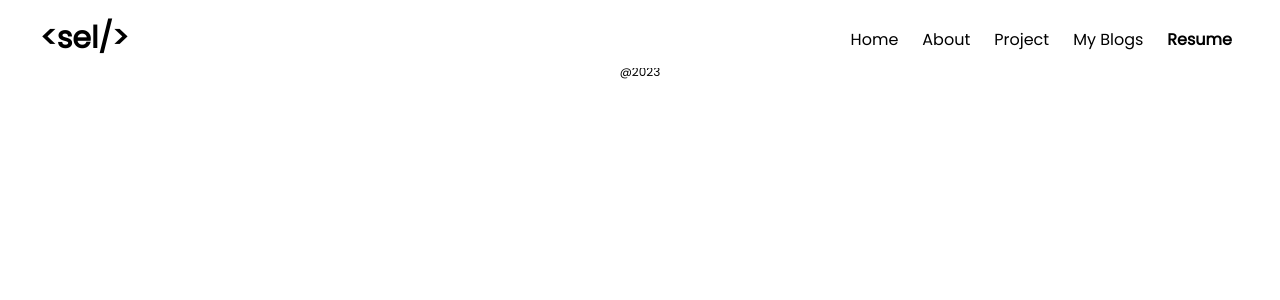
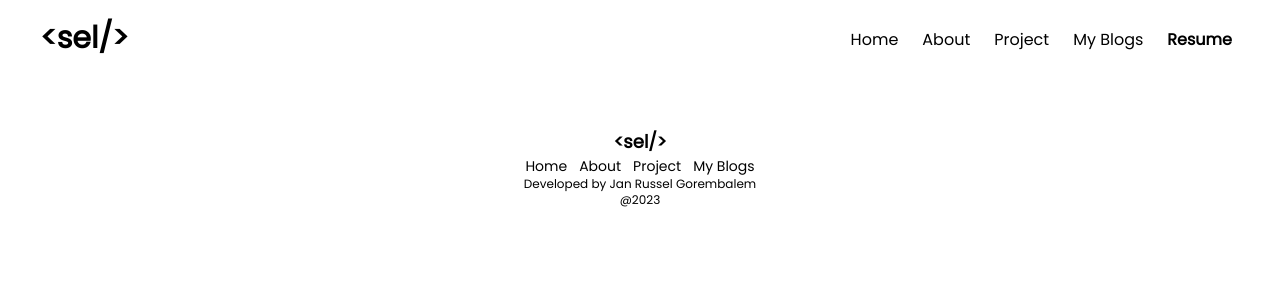
Before and after one commit to selelel/Portfolio, a React (Create React App) app: page / in a window 1280 px wide. Shown: the top 300 px of the page. Built offline with nearby package versions, Linux system fonts and the light colour scheme.

Commit message:
Fixing footer and humburger menu bug

```diff
--- a/src/Components/Main/Footer.tsx
+++ b/src/Components/Main/Footer.tsx
@@ -1,6 +1,8 @@
+import { Link } from "react-router-dom";
+
 function Footer() {
   return (
-    <div className="mx-10 flex flex-col items-center text-sm">
+    <div className="mx-10 mt-32 flex flex-col items-center text-sm">
       <h1 className="font-bold text-lg">{"<sel/>"}</h1>
 
       <ul className="flex gap-3 cursor-pointer">
@@ -13,9 +15,7 @@ function Footer() {
         <li>
           <a href="/portfolio/#project">Project</a>
         </li>
-        <li>
-          <a href="/portfolio/blogs">My Blogs</a>
-        </li>
+        <Link to="/portfolio/blogs">My Blogs</Link>
       </ul>
 
       <h1 className="text-xs">Developed by Jan Russel Gorembalem</h1>
--- a/src/Components/Main/Nav.tsx
+++ b/src/Components/Main/Nav.tsx
@@ -43,7 +43,12 @@ const Nav = () => {
         <Navigate section={"/portfolio/#project"} className="font-thin text-xl">
           Project
         </Navigate>
-        <Link to={"/portfolio/blogs"}>
+        <Link
+          onClick={() => {
+            context?.setOpen(false);
+          }}
+          to={"/portfolio/blogs"}
+        >
           <Button className="font-thin text-xl">My Blogs</Button>
         </Link>
         <Navigate onClick={context?.tosetModal} className="font-thin text-xl">
@@ -51,7 +56,7 @@ const Nav = () => {
         </Navigate>
       </div>
 
-      <div className=" pt-5 py-2 w-screen flex px-10 justify-between bg-white">
+      <div className=" pt-5 w-screen flex px-10 justify-between bg-white">
         <a href="./#hero">
           <p className="text-3xl font-bold h-fit my-auto">{Logo}</p>
         </a>
--- a/src/Reuseable UI/Modals.tsx
+++ b/src/Reuseable UI/Modals.tsx
@@ -13,7 +13,7 @@ type Props = {
 
 function Modals({ children, ...rest }: Props): JSX.Element | null {
   const classes = classNames(
-    "fixed inset-0 top-16 w-5/12 border border-black h-[30rem] overflow-auto scrollbar-hide bg-white m-3 min-w-[20rem] mx-auto rounded-xl shadow-2xl",
+    "fixed inset-0 top-16 w-5/12 border border-black h-[30rem] overflow-auto scrollbar-hide bg-white m-3 mt-10 min-w-[20rem] mx-auto rounded-xl shadow-2xl",
     rest.className
   );
 
@@ -26,6 +26,7 @@ function Modals({ children, ...rest }: Props): JSX.Element | null {
   const container = document.createElement("div");
   modalRoot.appendChild(container);
 
+  // eslint-disable-next-line react-hooks/rules-of-hooks
   useEffect(() => {
     document.querySelector("#root") as HTMLElement;
     document.body.classList.add("overflow-hidden");
```
